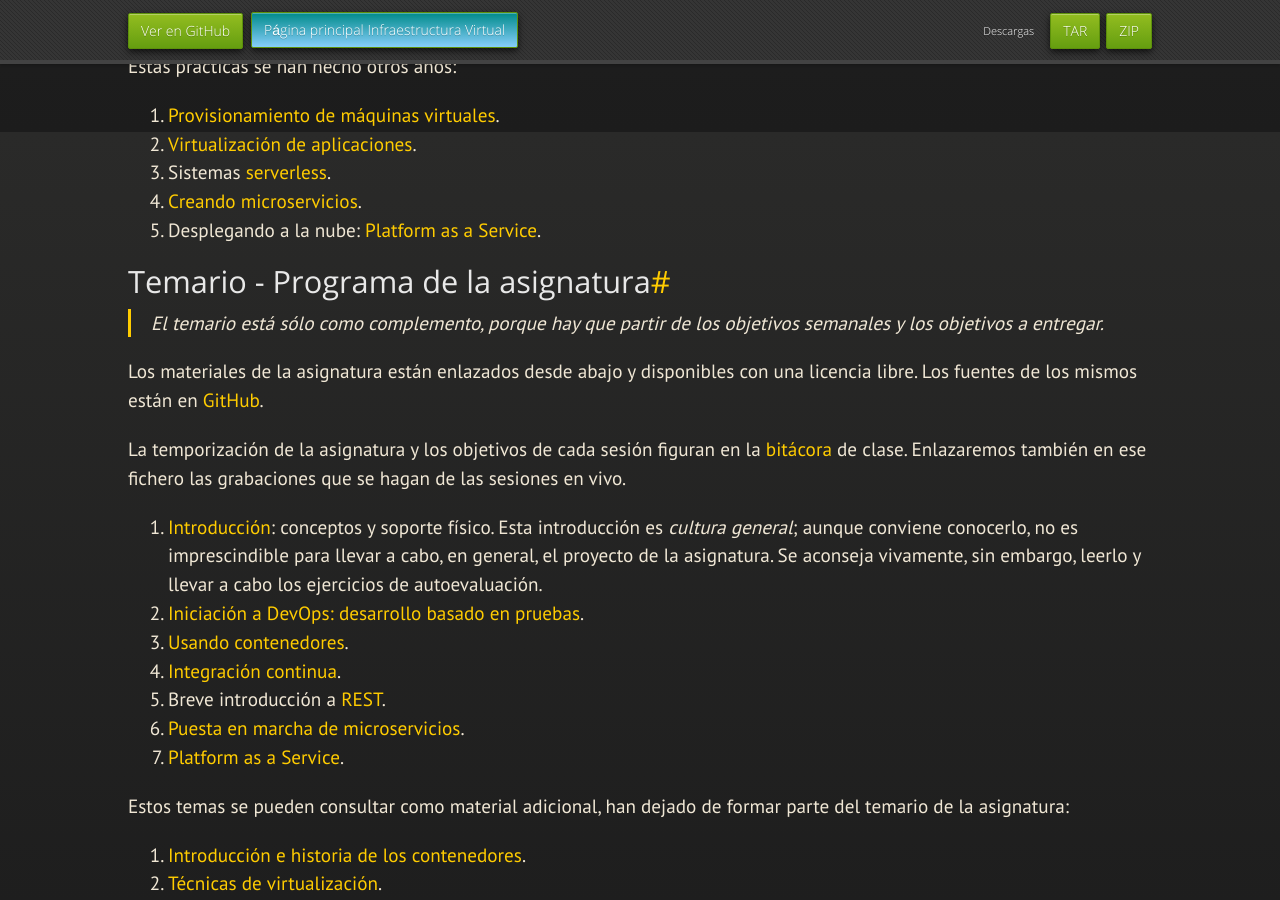
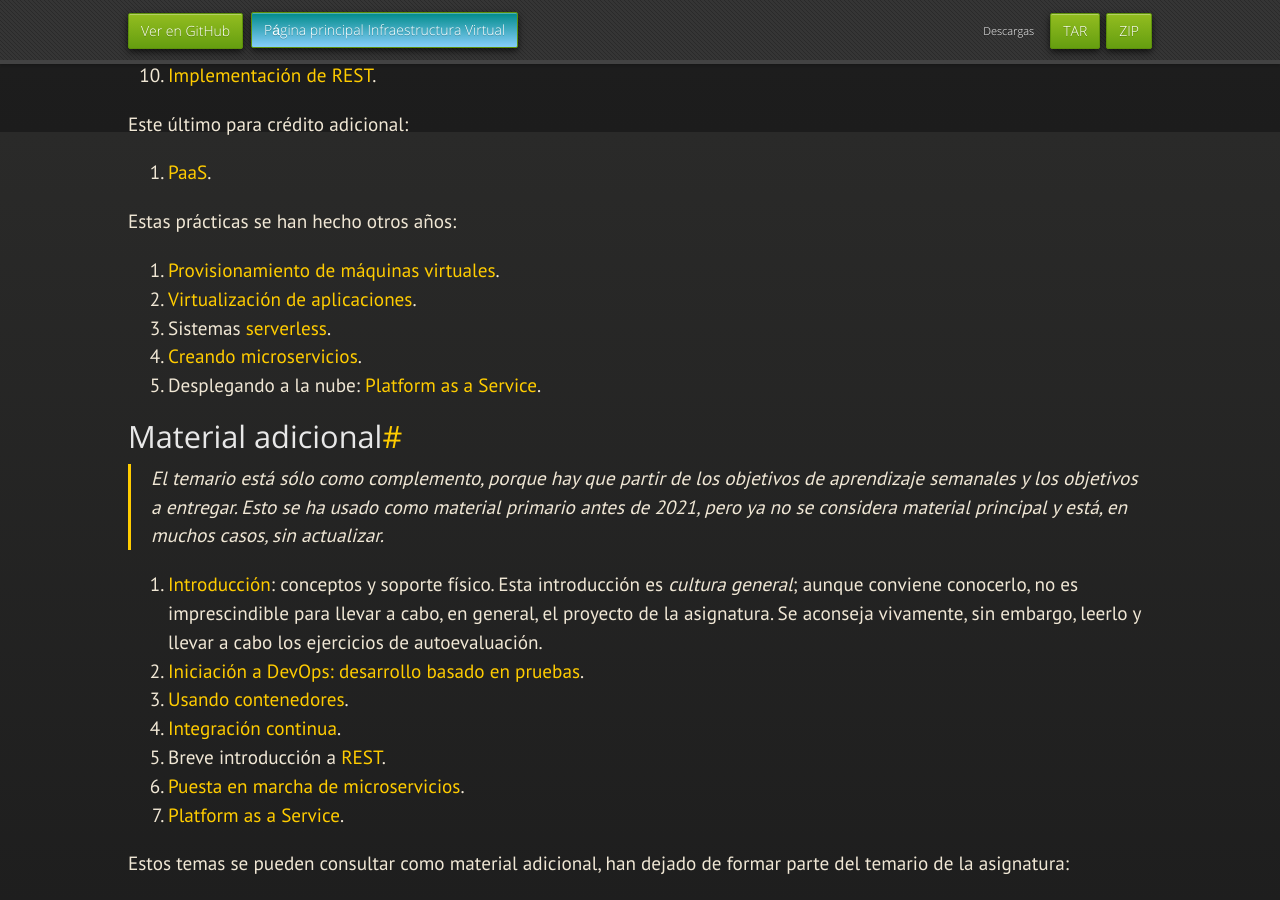
Before and after one commit to JJ/IV, a Jekyll site: the page built from index.md, in a window 1280 px wide and 900 px high, scrolled down 1668 px. Built offline with Jekyll 4.4.1, drawn with Linux system fonts in a browser that asks for light colours; nearby versions of some CDN libraries; some web fonts are replaced; our own code applies the rules of GitHub Pages for plain Markdown files; some of the changed text lies outside the part shown.

Commit message:
Sync index.md de master a gh-pages

```diff
--- a/index.md
+++ b/index.md
@@ -29,6 +29,15 @@
 Se usará [GitHub](https://github.com) para el proyecto, la forma principal de
 examinar la asignatura; llamaremos *objetivos* a cada una de las entregas que hay
 que hacer del mismo.
+
+Los materiales de la asignatura están enlazados desde abajo y
+disponibles con una licencia libre. Los fuentes de los mismos están en
+[GitHub](https://github.com/JJ/IV).
+
+La temporización de la asignatura y los objetivos de cada sesión figuran en la
+[bitácora](https://github.com/JJ/IV-22-23/blob/master/sesiones/README.md) de
+clase. Enlazaremos también en ese fichero las grabaciones que se hagan de las
+sesiones en vivo.
 
 Estos son los [objetivos de la asignatura](documentos/objetivos.md), cuyas
 sesiones de clase se irán reflejando en
@@ -95,19 +104,12 @@
 5. Desplegando a la nube:
    [Platform as a Service](documentos/proyecto/7.PaaS).
 
-## Temario - Programa de la asignatura
+## Material adicional
 
 > El temario está sólo como complemento, porque hay que partir de los objetivos
-semanales y los objetivos a entregar.
-
-Los materiales de la asignatura están enlazados desde abajo y
-disponibles con una licencia libre. Los fuentes de los mismos están en
-[GitHub](https://github.com/JJ/IV).
-
-La temporización de la asignatura y los objetivos de cada sesión figuran en la
-[bitácora](https://github.com/JJ/IV-22-23/blob/master/sesiones/README.md) de
-clase. Enlazaremos también en ese fichero las grabaciones que se hagan de las
-sesiones en vivo.
+de aprendizaje semanales y los objetivos a entregar. Esto se ha usado como
+material primario antes de 2021, pero ya no se considera material principal y
+está, en muchos casos, sin actualizar.
 
 1. [Introducción](documentos/temas/Intro_concepto_y_soporte_fisico):
    conceptos y soporte físico. Esta introducción es *cultura general*; aunque
```
